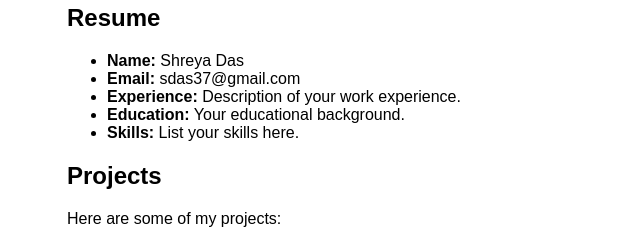
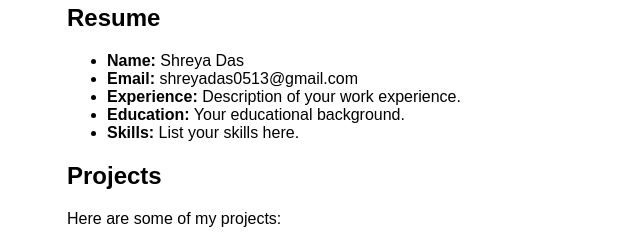
Before and after one commit to sdas37/sdas37.github.io, a plain HTML site: page index.html in a window 1280 px wide. Shown: the part 370-610 px from the top of the page, 173-813 px from the left. Drawn offline with Linux system fonts and the light colour scheme.

Commit message:
index.html

```diff
--- a/index.html
+++ b/index.html
@@ -27,7 +27,7 @@
         <h2>Resume</h2>
         <ul>
             <li><strong>Name:</strong> Shreya Das</li>
-            <li><strong>Email:</strong> sdas37@gmail.com</li>
+            <li><strong>Email:</strong> shreyadas0513@gmail.com</li>
             <li><strong>Experience:</strong> Description of your work experience.</li>
             <li><strong>Education:</strong> Your educational background.</li>
             <li><strong>Skills:</strong> List your skills here.</li>
```
